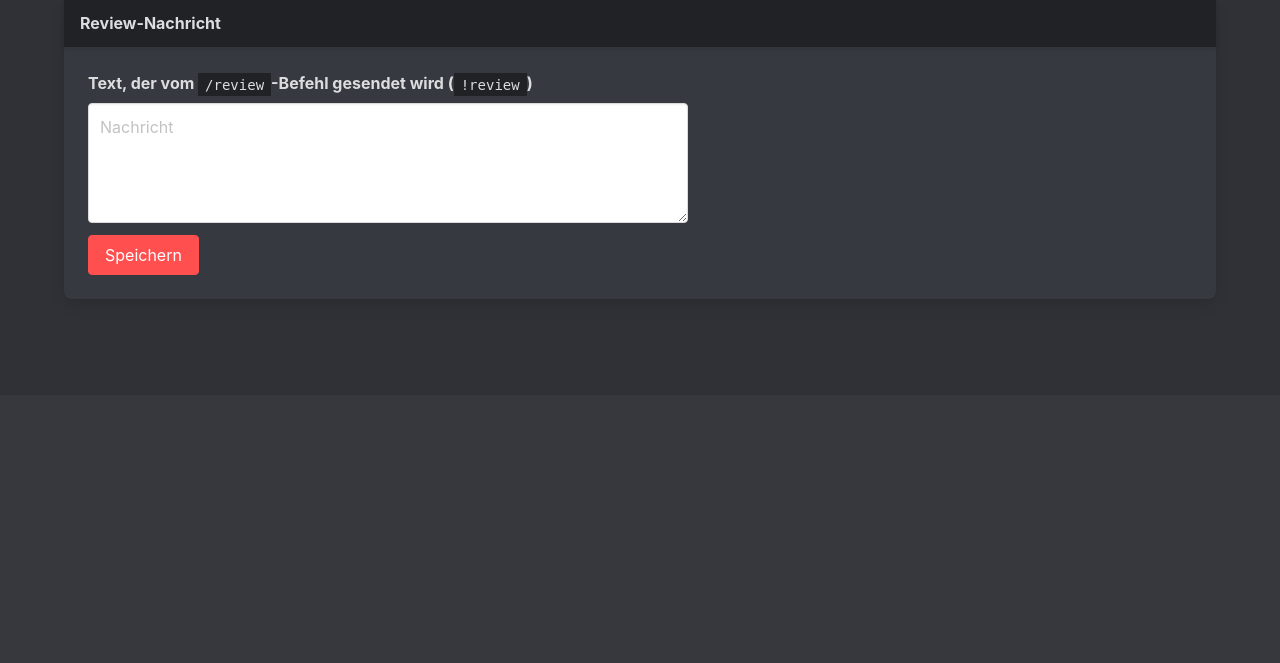
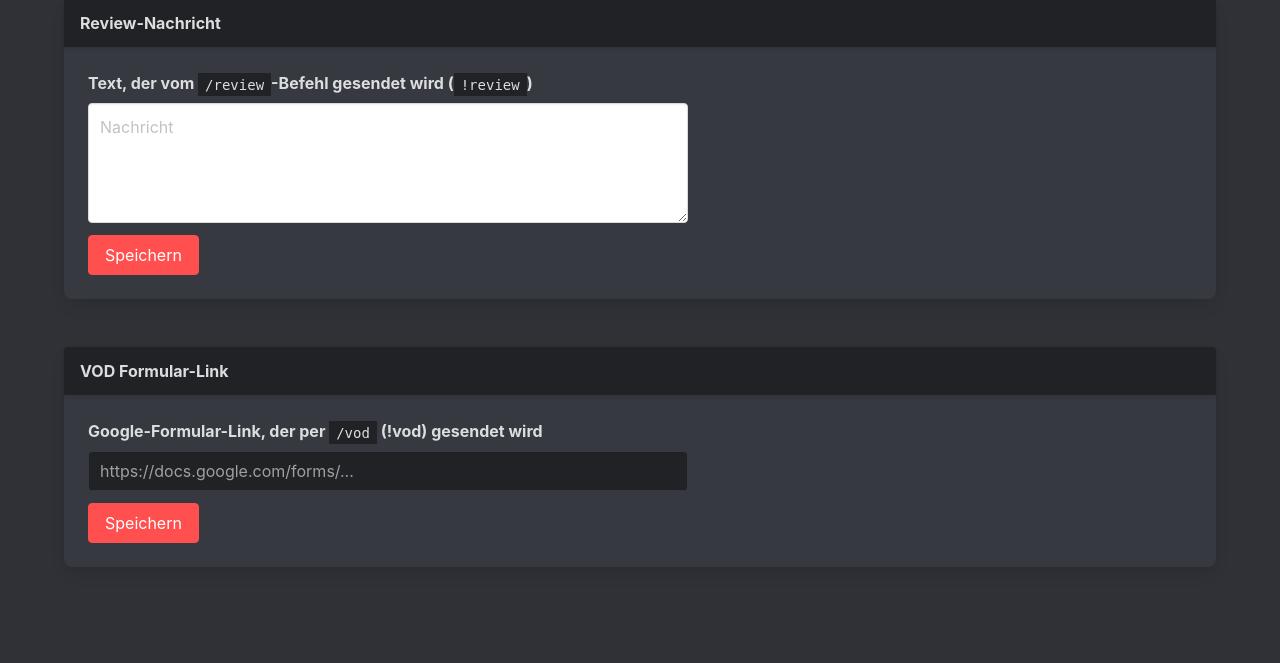
Before and after one commit to Katze719/Aeternum-Sentinel, a Python web app: template src/sentinel/web/templates/guild_settings.html in a window 1280 px wide. Shown: the part 1403-2066 px from the top of the page. Before the commit the page ends 1678 px from the top, so only its background shows below. Run offline with Jinja, Linux system fonts and the light colour scheme; the template is opened without the code that fills it, so the values that code supplies are empty; style sheets or scripts are compiled from the project's sources; some libraries are stand-ins or nearby versions.

Commit message:
Add VOD link configuration feature
- Introduced new API endpoints for retrieving and updating the VOD form link for guilds, allowing server admins to customize the link.
- Added a VOD command in the Review cog to send the configured VOD link, with a default link provided if none is set.
- Updated the guild settings UI to enable admins to modify the VOD link directly from the web interface, enhancing usability.

```diff
--- a/src/sentinel/web/routes/guild_settings.py
+++ b/src/sentinel/web/routes/guild_settings.py
@@ -47,6 +47,8 @@ async def guild_settings(guild_id: int, request: Request):
 
     review_message = cfg.get("review_message", "")
 
+    vod_link = cfg.get("vod_link", "")
+
     voice_channel_names = {str(ch['id']): ch['name'] for ch in voice_channels}
     category_names = {str(cat['id']): cat['name'] for cat in categories}
 
@@ -69,5 +71,6 @@ async def guild_settings(guild_id: int, request: Request):
             "category_names": category_names,
             "sheet_cfg": sheet_cfg,
             "review_message": review_message,
+            "vod_link": vod_link,
         },
     )
--- a/src/sentinel/web/routes/schemas.py
+++ b/src/sentinel/web/routes/schemas.py
@@ -7,6 +7,7 @@ __all__ = [
     "TogglePayload",
     "VoiceAutoConfigPayload",
     "ReviewMessagePayload",
+    "VodLinkPayload",
 ]
 
 
@@ -36,3 +37,7 @@ class VoiceAutoConfigPayload(BaseModel):
 
 class ReviewMessagePayload(BaseModel):
     message: str
+
+
+class VodLinkPayload(BaseModel):
+    link: str
--- a/src/sentinel/web/templates/guild_settings.html
+++ b/src/sentinel/web/templates/guild_settings.html
@@ -221,6 +221,30 @@
     </div>
 </div>
 
+<div class="card mb-6">
+    <header class="card-header">
+        <p class="card-header-title">VOD Formular-Link</p>
+    </header>
+    <div class="card-content">
+        <form id="vodLinkForm" style="max-width:600px">
+            <div class="field">
+                <label class="label">
+                    Google-Formular-Link, der per <code>/vod</code> (!vod) gesendet wird
+                </label>
+                <div class="control">
+                    <input class="input" type="url" id="vod_link" placeholder="https://docs.google.com/forms/..."
+                        value="{{ vod_link }}" required>
+                </div>
+            </div>
+            <div class="field">
+                <div class="control">
+                    <button class="button is-primary" type="submit">Speichern</button>
+                </div>
+            </div>
+        </form>
+    </div>
+</div>
+
 <script>
     async function deleteIcon(btn, roleId) {
         btn.classList.add('is-loading');
@@ -379,5 +403,22 @@
         submitBtn.classList.remove('is-loading');
         submitBtn.disabled = false;
     });
+
+    // ---- VOD Link Config ----
+    document.getElementById('vodLinkForm').addEventListener('submit', async (e) => {
+        e.preventDefault();
+        const submitBtn = e.target.querySelector('button[type="submit"]');
+        submitBtn.classList.add('is-loading');
+        submitBtn.disabled = true;
+        const linkVal = document.getElementById('vod_link').value.trim();
+        await fetch(`/guilds/{{ guild.id }}/vod-link`, {
+            method: 'POST',
+            headers: { 'Content-Type': 'application/json' },
+            body: JSON.stringify({ link: linkVal })
+        });
+        alert('VOD-Link gespeichert');
+        submitBtn.classList.remove('is-loading');
+        submitBtn.disabled = false;
+    });
 </script>
 {% endblock %}
```
Also changed, not shown: src/sentinel/cogs/review.py (+31 -0 lines), src/sentinel/web/routes/guild_vod_link.py (added, +26 -0 lines).
